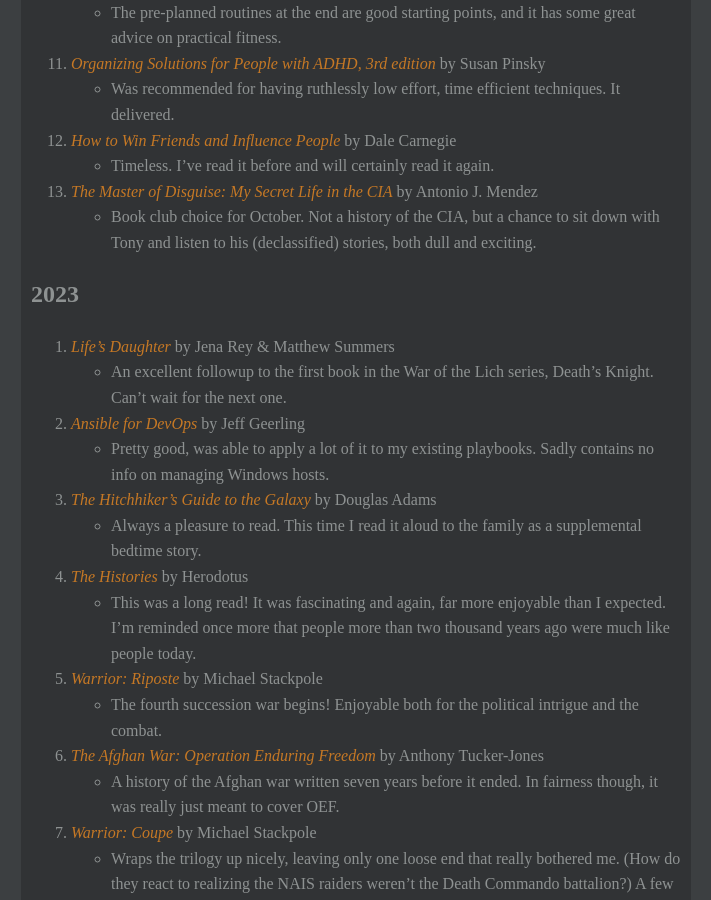
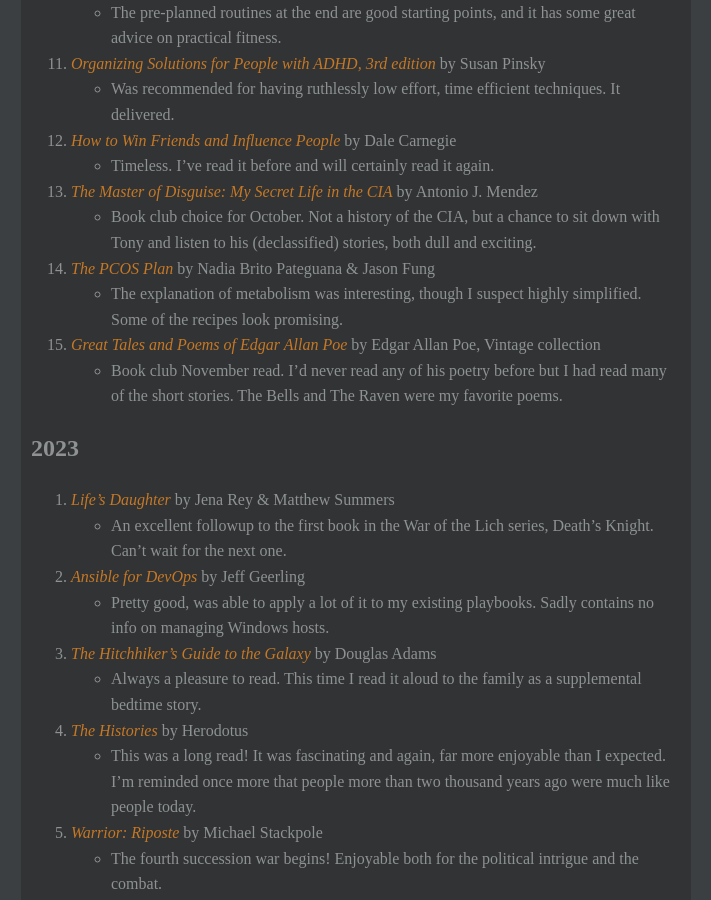
Before and after one commit to noUsernamesLef7/noUsernamesLef7.github.io, a Jekyll site: the page built from personal/books/index.md, in a window 1280 px wide and 900 px high, scrolled down 1043 px. Shown: the whole window, without its empty margins (284-995 px from the left). Built offline with Jekyll 4.4.1, drawn with Linux system fonts in a browser that asks for light colours.

Commit message:
Add recent books

```diff
--- a/personal/books/index.md
+++ b/personal/books/index.md
@@ -35,6 +35,10 @@ A few groupings of my favorite books on specific topics or genres, as well as a
     * Timeless. I've read it before and will certainly read it again.
 13. *The Master of Disguise: My Secret Life in the CIA* by Antonio J. Mendez
     * Book club choice for October. Not a history of the CIA, but a chance to sit down with Tony and listen to his (declassified) stories, both dull and exciting.
+14. *The PCOS Plan* by Nadia Brito Pateguana & Jason Fung
+    * The explanation of metabolism was interesting, though I suspect highly simplified. Some of the recipes look promising.
+15. *Great Tales and Poems of Edgar Allan Poe* by Edgar Allan Poe, Vintage collection
+    * Book club November read. I'd never read any of his poetry before but I had read many of the short stories. The Bells and The Raven were my favorite poems.
 
 ## 2023
 1. *Life's Daughter* by Jena Rey & Matthew Summers
```
